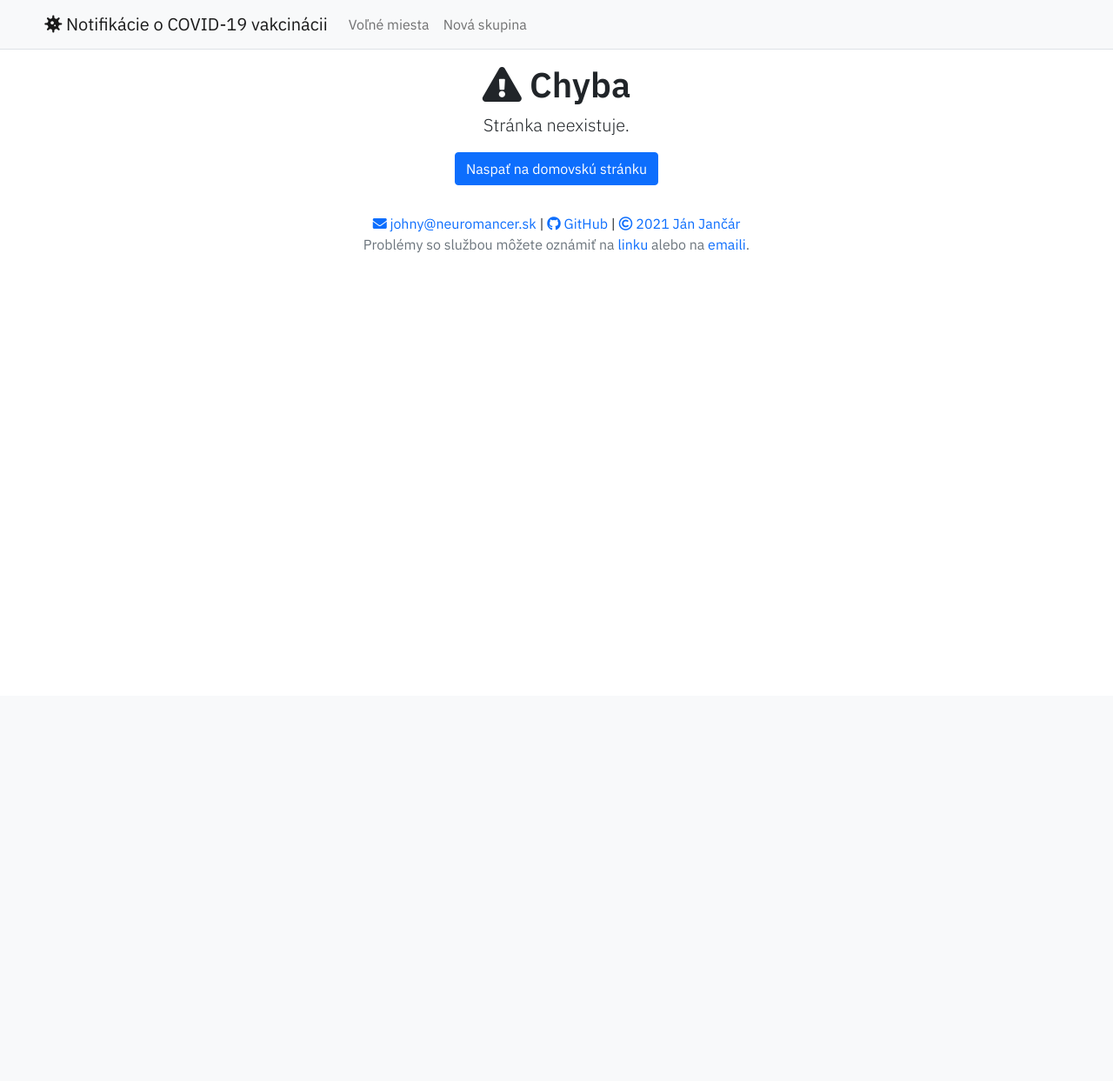
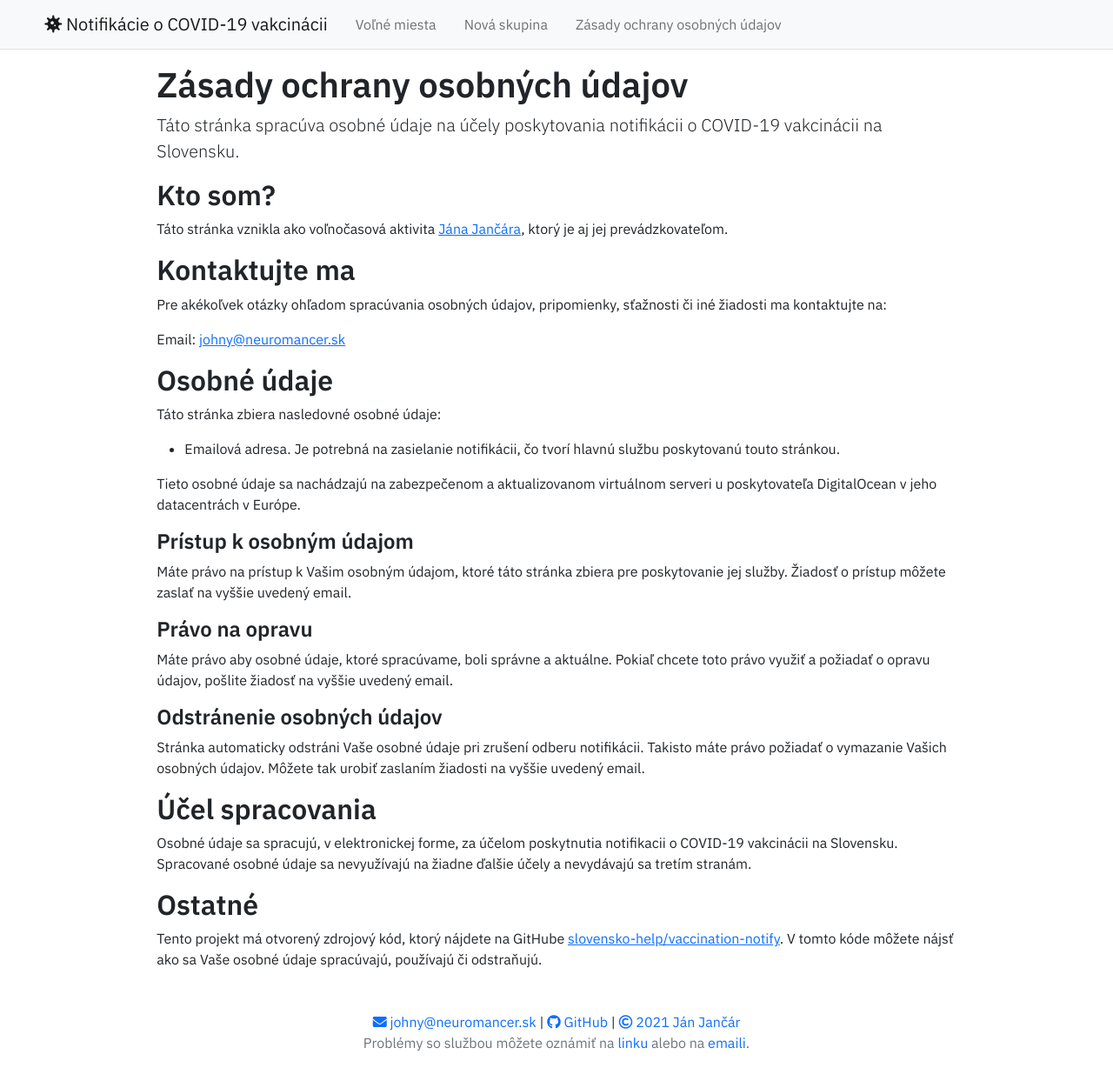
Before and after one commit to slovensko-help/vaccination-notify, a Flask app: page /privacy in a window 1280 px wide. Shown: the whole page at 87% size. Before the commit the page ends 291 px from the top, so only its background shows below. Run offline with Flask 2, Linux system fonts and the light colour scheme; parts of the project's set-up code (start-up, migrations or seed data) failed here and were passed over; some libraries are stand-ins or nearby versions.

Commit message:
Add privacy policy, or, something like that.

```diff
--- a/vacnotify/templates/base.html.jinja2
+++ b/vacnotify/templates/base.html.jinja2
@@ -22,41 +22,27 @@
     {% endblock %}
 </head>
 
-<body data-target="#navbar" data-offset="57" class="position-relative">
+<body class="position-relative">
 <div class="d-flex align-items-center" id="wrapper">
     <nav id="navbar" class="navbar navbar-expand-lg navbar-light bg-light border-bottom fixed-top">
-        <a class="navbar-brand" href="{{ url_for("main.index") }}"><i class="fas fa-virus"></i> Notifikácie o COVID-19 vakcinácii</a>
-
+        <button class="navbar-toggler" type="button" data-bs-toggle="collapse" data-bs-target="#navbarSupportedContent" aria-controls="navbarSupportedContent" aria-expanded="false" aria-label="Toggle navigation">
+            <span class="navbar-toggler-icon"></span>
+        </button>
+        <a class="navbar-brand" href="{{ url_for("main.index") }}"><i class="fas fa-virus"></i> <span class="d-none d-md-inline">Notifikácie o COVID-19 vakcinácii</span><span class="d-sm-none">Domov</span></a>
 
         <div class="collapse navbar-collapse" id="navbarSupportedContent">
             <ul class="navbar-nav ml-auto mt-2 mt-lg-0">
-
-                <li class="nav-item">
+                <li class="nav-item mx-2">
                     <a class="nav-link" href="{{ url_for('main.spot_subscribe') }}">Voľné miesta</a>
                 </li>
-                <li class="nav-item">
+                <li class="nav-item mx-2">
                     <a class="nav-link" href="{{ url_for('main.group_subscribe') }}">Nová skupina</a>
                 </li>
-
-                {% block navbar %}
-                {% endblock %}
-                <!--
-                <li class="nav-item dropdown">
-                    <a class="nav-link dropdown-toggle" href="#" id="navbarDropdown" role="button"
-                       data-toggle="dropdown" aria-haspopup="true" aria-expanded="false">
-                        Dropdown
-                    </a>
-                    <div class="dropdown-menu dropdown-menu-right" aria-labelledby="navbarDropdown">
-                        <a class="dropdown-item" href="#">Action</a>
-                        <a class="dropdown-item" href="#">Another action</a>
-                        <div class="dropdown-divider"></div>
-                        <a class="dropdown-item" href="#">Something else here</a>
-                    </div>
+                <li class="nav-item mx-2">
+                    <a class="nav-link" href="{{ url_for('main.privacy') }}">Zásady ochrany osobných údajov</a>
                 </li>
-                -->
             </ul>
         </div>
-
     </nav>
     <div id="page-content-wrapper">
         <div id="content" class="container">
@@ -65,9 +51,10 @@
         </div>
     </div>
 </div>
-<script>
+<script type="text/javascript">
     $(function () {
         $('[data-toggle="tooltip"]').tooltip()
+        $('[data-toggle="collapse"]').collapse()
     });
 </script>
 <footer>
@@ -75,7 +62,7 @@
         <div class="row mt-5 mb-5">
             <div class="col-sm-10 mx-auto position-relative">
                 <div class="position-absolute start-50 translate-middle text-center">
-                    <a data-rot13="wbual@arhebznapre.fx" class="mail-href text-decoration-none"><i class="fas fa-envelope"></i> johny@neuromancer.sk</a> |
+                    <a data-rot13="wbual@arhebznapre.fx" class="mail-href text-decoration-none"><i class="fas fa-envelope"></i> <span data-rot13="wbual@arhebznapre.fx" class="mail-inner">ENABLE@JAVASCRIPT</span></a> |
                     <a href="https://github.com/slovensko-help/vaccination-notify" class="text-decoration-none"><i class="fab fa-github"></i> GitHub</a> |
                     <a href="https://neuromancer.sk" class="text-decoration-none"><i class="far fa-copyright"></i> 2021 Ján Jančár</a>
                     <br/>
--- /dev/null
+++ b/vacnotify/templates/privacy_policy.html.jinja2
@@ -0,0 +1,84 @@
+{% extends "base.html.jinja2" %}
+{% from "utils.html.jinja2" import render_alerts %}
+{% block head %}
+    {{ super() }}
+    <meta property="og:title" content="Notifikácie o COVID-19 vakcinácii"/>
+    <meta property="og:type" content="website"/>
+    <meta property="og:image" content="{{ url_for('static', filename='virus.svg', _external=True) }}"/>
+    <meta property="og:image:alt" content="Obrázok vírusu"/>
+    <meta property="og:url" content="{{ url_for('main.spot_subscribe') }}"/>
+    <meta property="og:locale" content="sk_SK"/>
+{% endblock %}
+{% block content %}
+    <div class="row">
+        <div class="col-sm-10 mx-auto">
+            <h1>Zásady ochrany osobných údajov</h1>
+            <p class="lead">
+                Táto stránka spracúva osobné údaje na účely poskytovania notifikácii o COVID-19 vakcinácii na Slovensku.
+            </p>
+            {{ render_alerts(get_alerts()) }}
+        </div>
+    </div>
+    <div class="row">
+        <div class="col-sm-10 mx-auto">
+            <h2>Kto som?</h2>
+            <p>
+                Táto stránka vznikla ako voľnočasová aktivita <a href="https://neuromancer.sk/about" target="_blank">Jána
+                Jančára</a>, ktorý je aj jej prevádzkovateľom.
+            </p>
+        </div>
+    </div>
+    <div class="row">
+        <div class="col-sm-10 mx-auto">
+            <h2>Kontaktujte ma</h2>
+            <p>Pre akékoľvek otázky ohľadom spracúvania osobných údajov, pripomienky, sťažnosti či iné žiadosti ma
+                kontaktujte na:</p>
+            <p>Email: <a data-rot13="wbual@arhebznapre.fx" class="mail-href"><span data-rot13="wbual@arhebznapre.fx"
+                                                                                   class="mail-inner">ENABLE@JAVASCRIPT</span></a>
+            </p>
+        </div>
+    </div>
+    <div class="row">
+        <div class="col-sm-10 mx-auto">
+            <h2>Osobné údaje</h2>
+            <p>Táto stránka zbiera nasledovné osobné údaje:</p>
+            <ul>
+                <li>Emailová adresa. Je potrebná na zasielanie notifikácii, čo tvorí hlavnú službu poskytovanú touto
+                    stránkou.
+                </li>
+            </ul>
+            <p>Tieto osobné údaje sa nachádzajú na zabezpečenom a aktualizovanom virtuálnom serveri u poskytovateľa
+                DigitalOcean v jeho datacentrách v Európe.</p>
+
+            <h4>Prístup k osobným údajom</h4>
+            <p>Máte právo na prístup k Vašim osobným údajom, ktoré táto stránka zbiera pre poskytovanie jej služby.
+                Žiadosť o prístup môžete zaslať na vyššie uvedený email.</p>
+
+            <h4>Právo na opravu</h4>
+            <p>Máte právo aby osobné údaje, ktoré spracúvame, boli správne a aktuálne. Pokiaľ chcete toto právo využiť
+                a požiadať o opravu údajov, pošlite žiadosť na vyššie uvedený email.</p>
+
+            <h4>Odstránenie osobných údajov</h4>
+            <p>Stránka automaticky odstráni Vaše osobné údaje pri zrušení odberu notifikácii. Takisto máte právo
+                požiadať o vymazanie Vašich osobných údajov. Môžete tak urobiť zaslaním žiadosti na vyššie uvedený
+                email.</p>
+        </div>
+    </div>
+    <div class="row">
+        <div class="col-sm-10 mx-auto">
+            <h2>Účel spracovania</h2>
+            <p>Osobné údaje sa spracujú, v elektronickej forme, za účelom poskytnutia notifikacii o COVID-19 vakcinácii
+                na Slovensku. Spracované osobné údaje sa nevyužívajú na žiadne ďalšie účely a nevydávajú sa tretím
+                stranám.</p>
+        </div>
+    </div>
+    <div class="row">
+        <div class="col-sm-10 mx-auto">
+            <h2>Ostatné</h2>
+            <p>Tento projekt má otvorený zdrojový kód, ktorý nájdete na GitHube <a
+                    href="https://github.com/slovensko-help/vaccination-notify" target="_blank">slovensko-help/vaccination-notify</a>.
+                V tomto kóde môžete nájsť ako sa Vaše osobné údaje spracúvajú, používajú či odstraňujú.</p>
+        </div>
+    </div>
+
+{% endblock %}
--- a/vacnotify/views.py
+++ b/vacnotify/views.py
@@ -20,6 +20,11 @@ def index():
     current_stats = VaccinationStats.query.order_by(VaccinationStats.id.desc()).first()
 
     return render_template("index.html.jinja2", stats=stats, current_stats=current_stats)  # groups=groups, places=places, dates=dates
+
+
+@main.route("/privacy")
+def privacy():
+    return render_template("privacy_policy.html.jinja2")
 
 
 @main.route("/groups/subscribe", methods=["GET", "POST"])
@@ -53,7 +58,7 @@ def group_unsubscribe(secret):
     subscription = GroupSubscription.query.filter_by(secret=secret_bytes).first_or_404()
     with transaction() as t:
         t.delete(subscription)
-    return render_template("ok.html.jinja2", msg="Odber notifikácii bol úspešne zrušený.")
+    return render_template("ok.html.jinja2", msg="Odber notifikácii bol úspešne zrušený a Váše osobné údaje (email) boli odstránené.")
 
 
 @main.route("/groups/confirm/<string(length=32):secret>")
@@ -110,7 +115,7 @@ def spot_unsubscribe(secret):
     subscription = SpotSubscription.query.filter_by(secret=secret_bytes).first_or_404()
     with transaction() as t:
         t.delete(subscription)
-    return render_template("ok.html.jinja2", msg="Odber notifikácii bol úspešne zrušený.")
+    return render_template("ok.html.jinja2", msg="Odber notifikácii bol úspešne zrušený a Váše osobné údaje (email) boli odstránené.")
 
 
 @main.route("/spots/confirm/<string(length=32):secret>")
```
